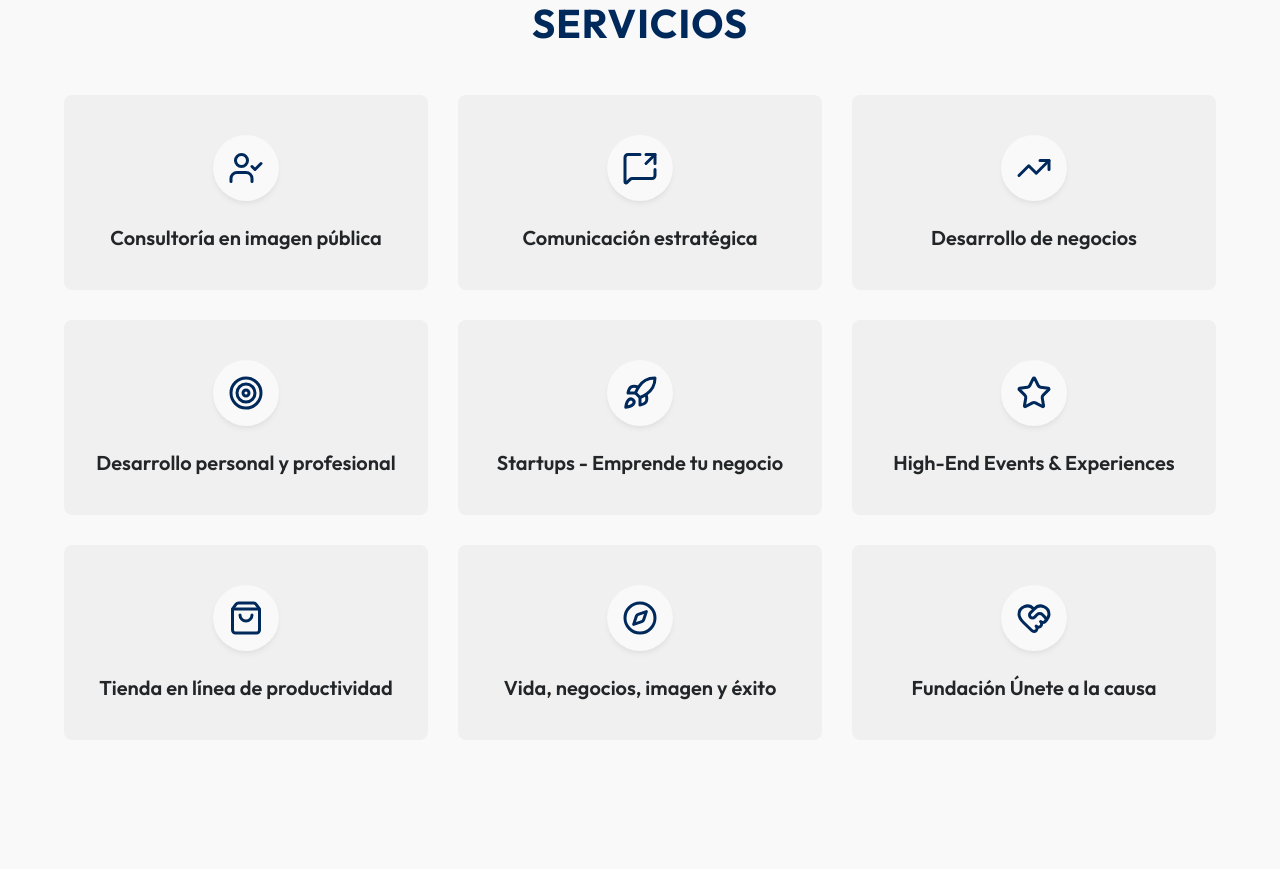
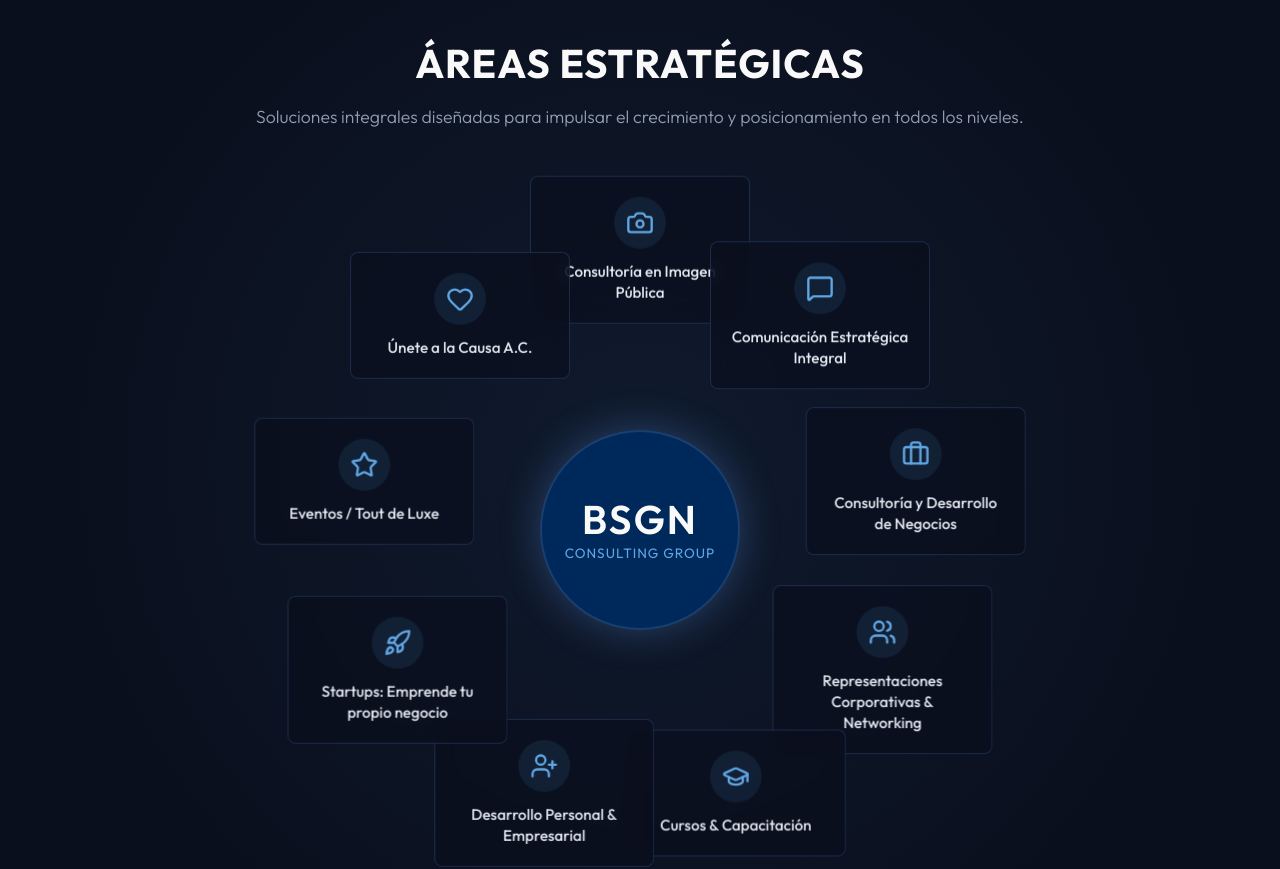
Before and after one commit to platonrecursosdigitales-creator/bsgn, a React (Vite) app: page / in a window 1280 px wide. Shown: the part 1520-2389 px from the top of the page. Built offline with nearby package versions, Linux system fonts and the light colour scheme.

Commit message:
feat: restaura el mosaico en areas estrategicas y remueve la seccion de servicios obsoleta

```diff
--- a/src/App.jsx
+++ b/src/App.jsx
@@ -4,7 +4,7 @@
 import Metrics from './components/Metrics';
 import ConversionBand from './components/ConversionBand';
 import About from './components/About';
-import Services from './components/Services';
+import StrategicAreas from './components/StrategicAreas';
 import Leadership from './components/Leadership';
 import Contact from './components/Contact';
 import Footer from './components/Footer';
@@ -18,7 +18,7 @@
         <Metrics />
         <ConversionBand />
         <About />
-        <Services />
+        <StrategicAreas />
         <Leadership />
         <Contact />
       </main>
--- a/src/components/Footer.jsx
+++ b/src/components/Footer.jsx
@@ -12,7 +12,7 @@
           </div>
           <div className="footer-links">
             <a href="#inicio">Inicio</a>
-            <a href="#servicios">Servicios</a>
+            <a href="#areas">Servicios</a>
             <a href="#nosotros">Nosotros</a>
             <a href="#contacto">Contacto</a>
           </div>
--- a/src/components/Header.jsx
+++ b/src/components/Header.jsx
@@ -28,7 +28,7 @@
           <ul>
             <li><a href="#inicio" onClick={() => setMobileMenuOpen(false)}>Inicio</a></li>
             <li>
-              <a href="#servicios" onClick={() => setMobileMenuOpen(false)} style={{ display: 'flex', alignItems: 'center', gap: '4px' }}>
+              <a href="#areas" onClick={() => setMobileMenuOpen(false)} style={{ display: 'flex', alignItems: 'center', gap: '4px' }}>
                 Servicios <ChevronDown size={16} />
               </a>
             </li>
--- a/src/components/Services.css
+++ /dev/null
@@ -1,91 +0,0 @@
-.services-section {
-  background-color: var(--color-white);
-  padding: 80px 0;
-}
-
-.services-grid {
-  display: grid;
-  grid-template-columns: repeat(auto-fit, minmax(320px, 1fr));
-  gap: 30px;
-}
-
-.service-card {
-  background-color: var(--color-gray-light);
-  padding: 40px 30px;
-  border-radius: var(--radius-md);
-  text-align: center;
-  position: relative;
-  overflow: hidden;
-  transition: var(--transition);
-  cursor: pointer;
-  z-index: 1;
-}
-
-.service-card::before {
-  content: '';
-  position: absolute;
-  top: 0;
-  left: 0;
-  width: 100%;
-  height: 100%;
-  background-color: var(--color-primary);
-  z-index: -1;
-  transform: translateY(100%);
-  transition: transform 0.4s cubic-bezier(0.25, 0.8, 0.25, 1);
-}
-
-.service-card:hover {
-  transform: translateY(-10px);
-  box-shadow: var(--shadow-lg);
-}
-
-.service-card:hover::before {
-  transform: translateY(0);
-}
-
-.service-icon {
-  color: var(--color-primary);
-  margin-bottom: 25px;
-  display: inline-flex;
-  padding: 15px;
-  background-color: var(--color-white);
-  border-radius: 50%;
-  box-shadow: var(--shadow-sm);
-  transition: var(--transition);
-}
-
-.service-card:hover .service-icon {
-  color: var(--color-accent);
-  background-color: var(--color-white);
-}
-
-.service-title {
-  font-size: 1.25rem;
-  font-weight: 600;
-  color: var(--color-text-dark);
-  transition: var(--transition);
-}
-
-.service-card:hover .service-title {
-  color: var(--color-white);
-}
-
-.service-hover-line {
-  position: absolute;
-  bottom: 0;
-  left: 0;
-  width: 0;
-  height: 4px;
-  background-color: var(--color-accent);
-  transition: width 0.4s ease;
-}
-
-.service-card:hover .service-hover-line {
-  width: 100%;
-}
-
-@media (max-width: 576px) {
-  .services-grid {
-    grid-template-columns: 1fr;
-  }
-}
--- a/src/components/Services.jsx
+++ /dev/null
@@ -1,48 +0,0 @@
-import React from 'react';
-import './Services.css';
-import {
-  UserCheck,
-  MessageSquareShare,
-  TrendingUp,
-  Target,
-  Rocket,
-  Star,
-  ShoppingBag,
-  Compass,
-  HeartHandshake
-} from 'lucide-react';
-
-const Services = () => {
-  const servicesList = [
-    { id: 1, title: 'Consultoría en imagen pública', icon: <UserCheck size={36} /> },
-    { id: 2, title: 'Comunicación estratégica', icon: <MessageSquareShare size={36} /> },
-    { id: 3, title: 'Desarrollo de negocios', icon: <TrendingUp size={36} /> },
-    { id: 4, title: 'Desarrollo personal y profesional', icon: <Target size={36} /> },
-    { id: 5, title: 'Startups - Emprende tu negocio', icon: <Rocket size={36} /> },
-    { id: 6, title: 'High-End Events & Experiences', icon: <Star size={36} /> },
-    { id: 7, title: 'Tienda en línea de productividad', icon: <ShoppingBag size={36} /> },
-    { id: 8, title: 'Vida, negocios, imagen y éxito', icon: <Compass size={36} /> },
-    { id: 9, title: 'Fundación Únete a la causa', icon: <HeartHandshake size={36} /> },
-  ];
-
-  return (
-    <section id="servicios" className="section services-section">
-      <div className="container">
-        <h2 className="section-title">Servicios</h2>
-        <div className="services-grid">
-          {servicesList.map(service => (
-            <div key={service.id} className="service-card">
-              <div className="service-icon">
-                {service.icon}
-              </div>
-              <h3 className="service-title">{service.title}</h3>
-              <div className="service-hover-line"></div>
-            </div>
-          ))}
-        </div>
-      </div>
-    </section>
-  );
-};
-
-export default Services;
--- /dev/null
+++ b/src/components/StrategicAreas.css
@@ -0,0 +1,167 @@
+.strategic-areas {
+  background-color: var(--color-bg-dark);
+  background-image: radial-gradient(circle at center, rgba(48, 94, 141, 0.15) 0%, rgba(10, 15, 29, 1) 70%);
+  padding: 120px 0;
+  color: var(--color-white);
+  overflow: hidden;
+}
+
+.strategic-areas .section-title {
+  color: var(--color-white);
+}
+
+.mosaic-container {
+  position: relative;
+  min-height: 700px;
+  display: flex;
+  justify-content: center;
+  align-items: center;
+  margin-top: 40px;
+}
+
+/* Center Element */
+.mosaic-center {
+  position: absolute;
+  top: 50%;
+  left: 50%;
+  transform: translate(-50%, -50%);
+  width: 200px;
+  height: 200px;
+  background: var(--color-primary);
+  border-radius: 50%;
+  display: flex;
+  justify-content: center;
+  align-items: center;
+  z-index: 10;
+  box-shadow: 0 0 40px rgba(99, 159, 248, 0.3);
+  border: 2px solid rgba(255, 255, 255, 0.1);
+  transition: var(--transition);
+}
+
+.mosaic-center:hover {
+  box-shadow: 0 0 60px rgba(99, 159, 248, 0.5);
+  transform: translate(-50%, -50%) scale(1.05);
+}
+
+.center-content {
+  text-align: center;
+}
+
+.center-content h3 {
+  color: var(--color-white);
+  font-size: 2.5rem;
+  margin-bottom: 0;
+  letter-spacing: 2px;
+}
+
+.center-content p {
+  color: var(--color-light-blue);
+  font-size: 0.85rem;
+  text-transform: uppercase;
+  letter-spacing: 1px;
+}
+
+/* Nodes Base */
+.mosaic-nodes {
+  width: 100%;
+  height: 100%;
+}
+
+.mosaic-node {
+  position: absolute;
+  top: 50%;
+  left: 50%;
+  width: 220px;
+  z-index: 5;
+}
+
+.node-card {
+  background: rgba(10, 15, 29, 0.7);
+  backdrop-filter: blur(10px);
+  border: 1px solid rgba(99, 159, 248, 0.2);
+  border-radius: var(--radius-md);
+  padding: 20px;
+  text-align: center;
+  transition: var(--transition);
+  cursor: pointer;
+  position: relative;
+}
+
+.node-card:hover {
+  transform: translateY(-5px);
+  border-color: var(--color-light-blue);
+  box-shadow: 0 10px 20px rgba(0, 0, 0, 0.3), 0 0 15px rgba(99, 159, 248, 0.2);
+}
+
+.node-icon {
+  color: var(--color-light-blue);
+  margin-bottom: 12px;
+  display: inline-flex;
+  padding: 12px;
+  background: rgba(48, 94, 141, 0.2);
+  border-radius: 50%;
+  transition: var(--transition);
+}
+
+.node-card:hover .node-icon {
+  background: var(--color-primary);
+  color: var(--color-white);
+  transform: scale(1.1);
+}
+
+.node-title {
+  color: var(--color-text-light);
+  font-size: 0.95rem;
+  font-weight: 500;
+  line-height: 1.4;
+}
+
+/* Radial Positioning (Desktop) */
+/* Formula used for placing 9 items in a circle around center */
+.node-1 { transform: translate(calc(280px * cos(270deg) - 50%), calc(280px * sin(270deg) - 50%)); }
+.node-2 { transform: translate(calc(280px * cos(310deg) - 50%), calc(280px * sin(310deg) - 50%)); }
+.node-3 { transform: translate(calc(280px * cos(350deg) - 50%), calc(280px * sin(350deg) - 50%)); }
+.node-4 { transform: translate(calc(280px * cos(30deg) - 50%), calc(280px * sin(30deg) - 50%)); }
+.node-5 { transform: translate(calc(280px * cos(70deg) - 50%), calc(280px * sin(70deg) - 50%)); }
+.node-6 { transform: translate(calc(280px * cos(110deg) - 50%), calc(280px * sin(110deg) - 50%)); }
+.node-7 { transform: translate(calc(280px * cos(150deg) - 50%), calc(280px * sin(150deg) - 50%)); }
+.node-8 { transform: translate(calc(280px * cos(190deg) - 50%), calc(280px * sin(190deg) - 50%)); }
+.node-9 { transform: translate(calc(280px * cos(230deg) - 50%), calc(280px * sin(230deg) - 50%)); }
+
+/* Drawing connecting lines (Simplified approach using pseudo-elements, though SVG would be more robust. We'll rely on visual proximity here, or we can use before elements on cards pointing to center) */
+
+/* Responsive Grid (Mobile) */
+@media (max-width: 992px) {
+  .mosaic-container {
+    min-height: auto;
+    flex-direction: column;
+    margin-top: 0;
+  }
+
+  .mosaic-center {
+    position: relative;
+    top: auto;
+    left: auto;
+    transform: none;
+    margin-bottom: 40px;
+  }
+
+  .mosaic-center:hover {
+    transform: scale(1.05);
+  }
+
+  .mosaic-nodes {
+    display: grid;
+    grid-template-columns: repeat(auto-fit, minmax(250px, 1fr));
+    gap: 20px;
+    position: relative;
+  }
+
+  .mosaic-node {
+    position: relative;
+    top: auto;
+    left: auto;
+    transform: none !important;
+    width: 100%;
+  }
+}
--- /dev/null
+++ b/src/components/StrategicAreas.jsx
@@ -0,0 +1,63 @@
+import React from 'react';
+import './StrategicAreas.css';
+import {
+  Camera,
+  MessageSquare,
+  Briefcase,
+  Users,
+  GraduationCap,
+  UserPlus,
+  Rocket,
+  Star,
+  Heart
+} from 'lucide-react';
+
+function StrategicAreas() {
+  const areas = [
+    { id: 1, title: 'Consultoría en Imagen Pública', icon: <Camera size={28} /> },
+    { id: 2, title: 'Comunicación Estratégica Integral', icon: <MessageSquare size={28} /> },
+    { id: 3, title: 'Consultoría y Desarrollo de Negocios', icon: <Briefcase size={28} /> },
+    { id: 4, title: 'Representaciones Corporativas & Networking', icon: <Users size={28} /> },
+    { id: 5, title: 'Cursos & Capacitación', icon: <GraduationCap size={28} /> },
+    { id: 6, title: 'Desarrollo Personal & Empresarial', icon: <UserPlus size={28} /> },
+    { id: 7, title: 'Startups: Emprende tu propio negocio', icon: <Rocket size={28} /> },
+    { id: 8, title: 'Eventos / Tout de Luxe', icon: <Star size={28} /> },
+    { id: 9, title: 'Únete a la Causa A.C.', icon: <Heart size={28} /> }
+  ];
+
+  return (
+    <section id="areas" className="strategic-areas">
+      <div className="container">
+        <div className="section-header text-center">
+          <h2 className="section-title">Áreas Estratégicas</h2>
+          <p className="section-subtitle">
+            Soluciones integrales diseñadas para impulsar el crecimiento y posicionamiento en todos los niveles.
+          </p>
+        </div>
+
+        <div className="mosaic-container">
+          <div className="mosaic-center">
+            <div className="center-content">
+              <h3>BSGN</h3>
+              <p>Consulting Group</p>
+            </div>
+          </div>
+
+          <div className="mosaic-nodes">
+            {areas.map((area, index) => (
+              <div key={area.id} className={`mosaic-node node-${index + 1}`}>
+                <div className="node-line"></div>
+                <div className="node-card">
+                  <div className="node-icon">{area.icon}</div>
+                  <h4 className="node-title">{area.title}</h4>
+                </div>
+              </div>
+            ))}
+          </div>
+        </div>
+      </div>
+    </section>
+  );
+}
+
+export default StrategicAreas;
--- a/src/index.css
+++ b/src/index.css
@@ -13,6 +13,8 @@
   --color-gray-light: #F0F0F0; /* Gris claro tarjetas */
   --color-gray-text: #909FB0; /* Gris texto/apoyo */
   --color-text-dark: #232628; /* Texto oscuro */
+  --color-bg-dark: #0A0F1D;
+  --color-text-light: #E2E8F0;
 
   /* Typography */
   --font-main: 'Outfit', system-ui, -apple-system, BlinkMacSystemFont, "Segoe UI", Roboto, sans-serif;
```
